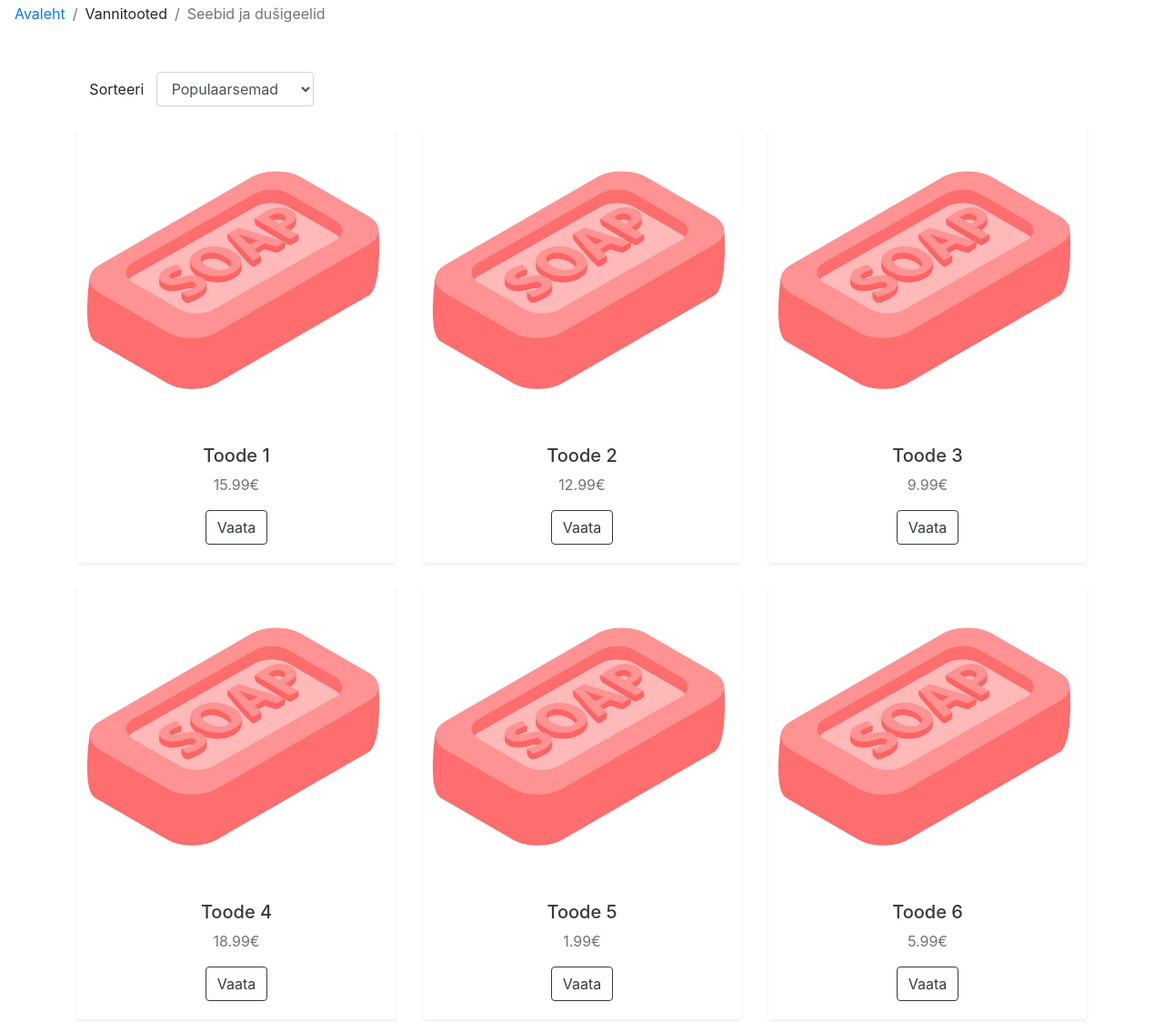
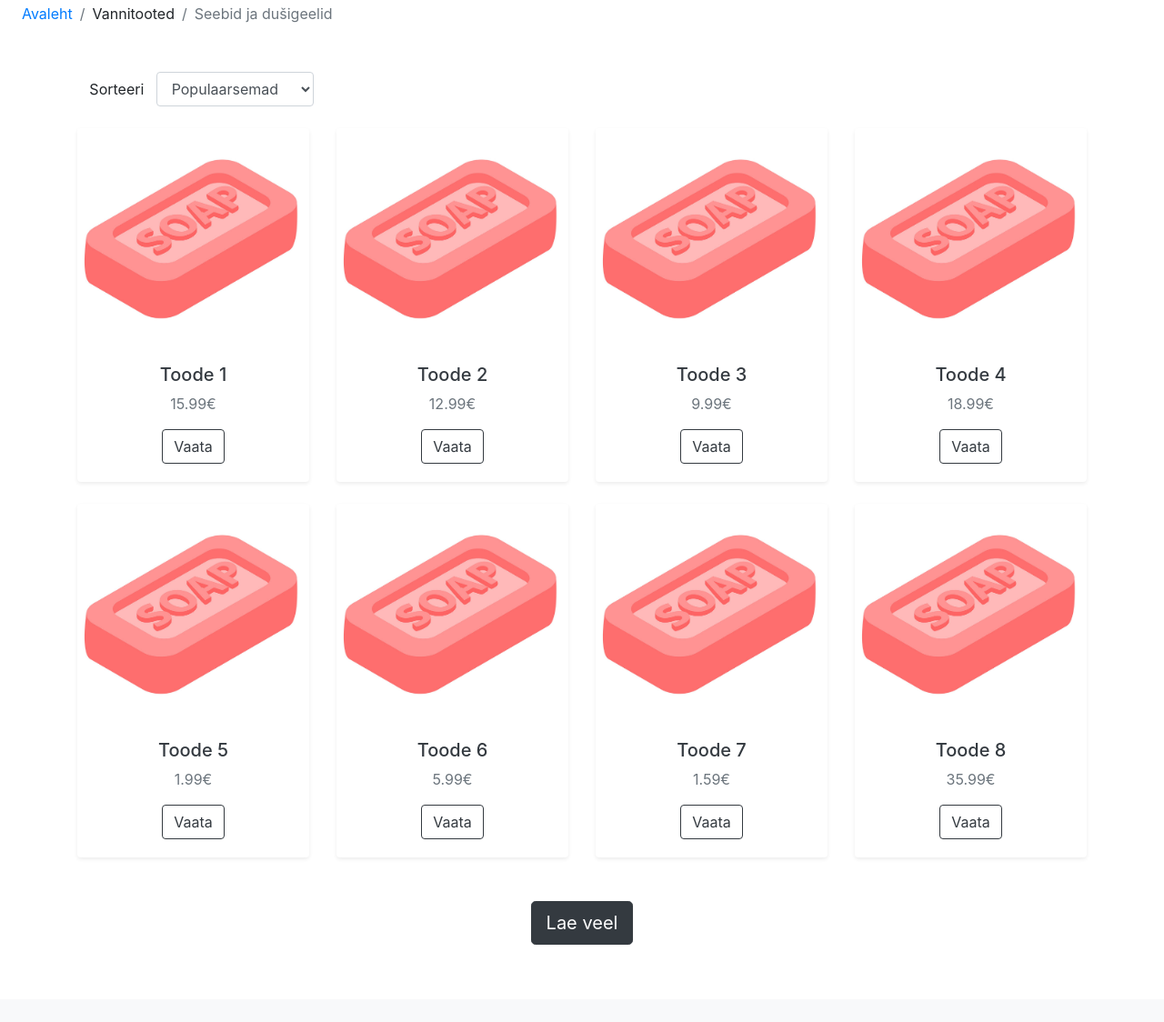
Before and after one commit to novaleeria/bootstrap-tund, a plain HTML site: page list.html in a window 1280 px wide. Shown: the part 365-1489 px from the top of the page at 91% size. Drawn offline with nearby package versions, Linux system fonts and the light colour scheme.

Commit message:
muudatused

```diff
--- a/list.html
+++ b/list.html
@@ -69,7 +69,7 @@
         <section>
             <!-- breadcrumb --->
             <nav aria-label="breadcrumb" >
-                <ol class="breadcrumb bg-white my-2">
+                <ol class="breadcrumb bg-white ml-2">
                     <li class="breadcrumb-item"><a href="index.html">Avaleht</a></li>
                     <li class="breadcrumb-item">Vannitooted</li>
                     <li class="breadcrumb-item active" aria-current="page">Seebid ja du&scaron;igeelid</li>
@@ -90,7 +90,7 @@
                     </div>
                 </form>
                 <div class="row">
-                    <div class="col-md-4 mb-4">
+                    <div class="col-md-3 mb-4">
                         <div class="card shadow-sm border-0 h-100 text-center"><a href="#"><img src="soap.png" alt="" class="card-img-top"></a>
                             <div class="card-body">
                                 <h5> <a href="#" class="text-dark">Toode 1</a></h5>
@@ -99,7 +99,7 @@
                             </div>
                         </div>
                     </div>
-                    <div class="col-md-4 mb-4">
+                    <div class="col-md-3 mb-4">
                         <div class="card shadow-sm border-0 h-100 text-center"><a href="#"><img src="soap.png" alt="" class="card-img-top"></a>
                             <div class="card-body">
                                 <h5> <a href="#" class="text-dark">Toode 2</a></h5>
@@ -108,7 +108,7 @@
                             </div>
                         </div>
                     </div>
-                    <div class="col-md-4 mb-4">
+                    <div class="col-md-3 mb-4">
                         <div class="card shadow-sm border-0 h-100 text-center"><a href="#"><img src="soap.png" alt="" class="card-img-top"></a>
                             <div class="card-body">
                                 <h5> <a href="#" class="text-dark">Toode 3</a></h5>
@@ -117,7 +117,7 @@
                             </div>
                         </div>
                     </div>
-                    <div class="col-md-4 mb-4">
+                    <div class="col-md-3 mb-4">
                         <div class="card shadow-sm border-0 h-100 text-center"><a href="#"><img src="soap.png" alt="" class="card-img-top"></a>
                             <div class="card-body">
                                 <h5> <a href="#" class="text-dark">Toode 4</a></h5>
@@ -126,7 +126,7 @@
                             </div>
                         </div>
                     </div>
-                    <div class="col-md-4 mb-4">
+                    <div class="col-md-3 mb-4">
                         <div class="card shadow-sm border-0 h-100 text-center"><a href="#"><img src="soap.png" alt="" class="card-img-top"></a>
                             <div class="card-body">
                                 <h5> <a href="#" class="text-dark">Toode 5</a></h5>
@@ -135,11 +135,29 @@
                             </div>
                         </div>
                     </div>
-                    <div class="col-md-4 mb-4">
+                    <div class="col-md-3 mb-4">
                         <div class="card shadow-sm border-0 h-100 text-center"><a href="#"><img src="soap.png" alt="" class="card-img-top"></a>
                             <div class="card-body">
                                 <h5> <a href="#" class="text-dark">Toode 6</a></h5>
                                 <p class="text-muted card-text"> 5.99&#8364;</p>
+                                <a role="button" href="#" class="btn btn-outline-dark">Vaata</a>
+                            </div>
+                        </div>
+                    </div>
+                    <div class="col-md-3 mb-4">
+                        <div class="card shadow-sm border-0 h-100 text-center"><a href="#"><img src="soap.png" alt="" class="card-img-top"></a>
+                            <div class="card-body">
+                                <h5> <a href="#" class="text-dark">Toode 7</a></h5>
+                                <p class="text-muted card-text"> 1.59&#8364;</p>
+                                <a role="button" href="#" class="btn btn-outline-dark">Vaata</a>
+                            </div>
+                        </div>
+                    </div>
+                    <div class="col-md-3 mb-4">
+                        <div class="card shadow-sm border-0 h-100 text-center"><a href="#"><img src="soap.png" alt="" class="card-img-top"></a>
+                            <div class="card-body">
+                                <h5> <a href="#" class="text-dark">Toode 8</a></h5>
+                                <p class="text-muted card-text"> 35.99&#8364;</p>
                                 <a role="button" href="#" class="btn btn-outline-dark">Vaata</a>
                             </div>
                         </div>
```
Also changed, not shown: cart.html (+1 -1 lines), index.html (+5 -4 lines), toode.html (+2 -2 lines).
